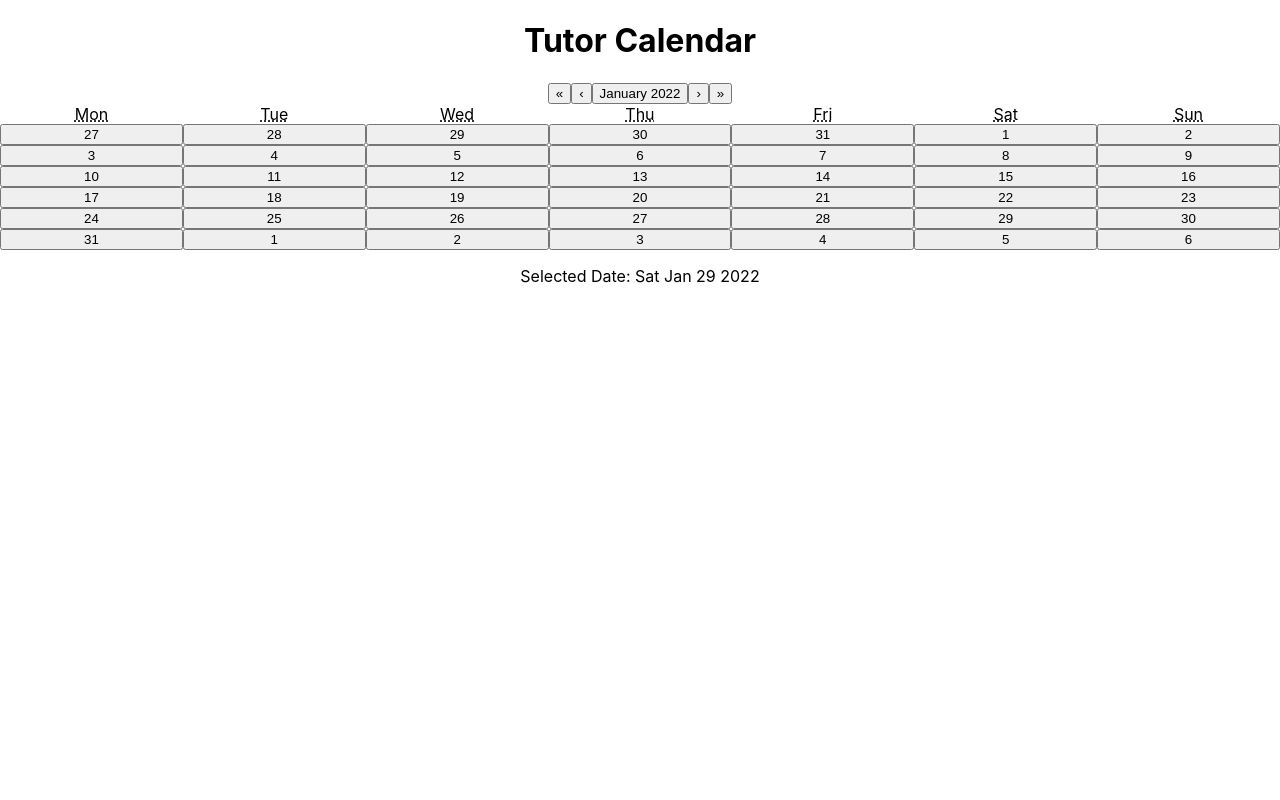
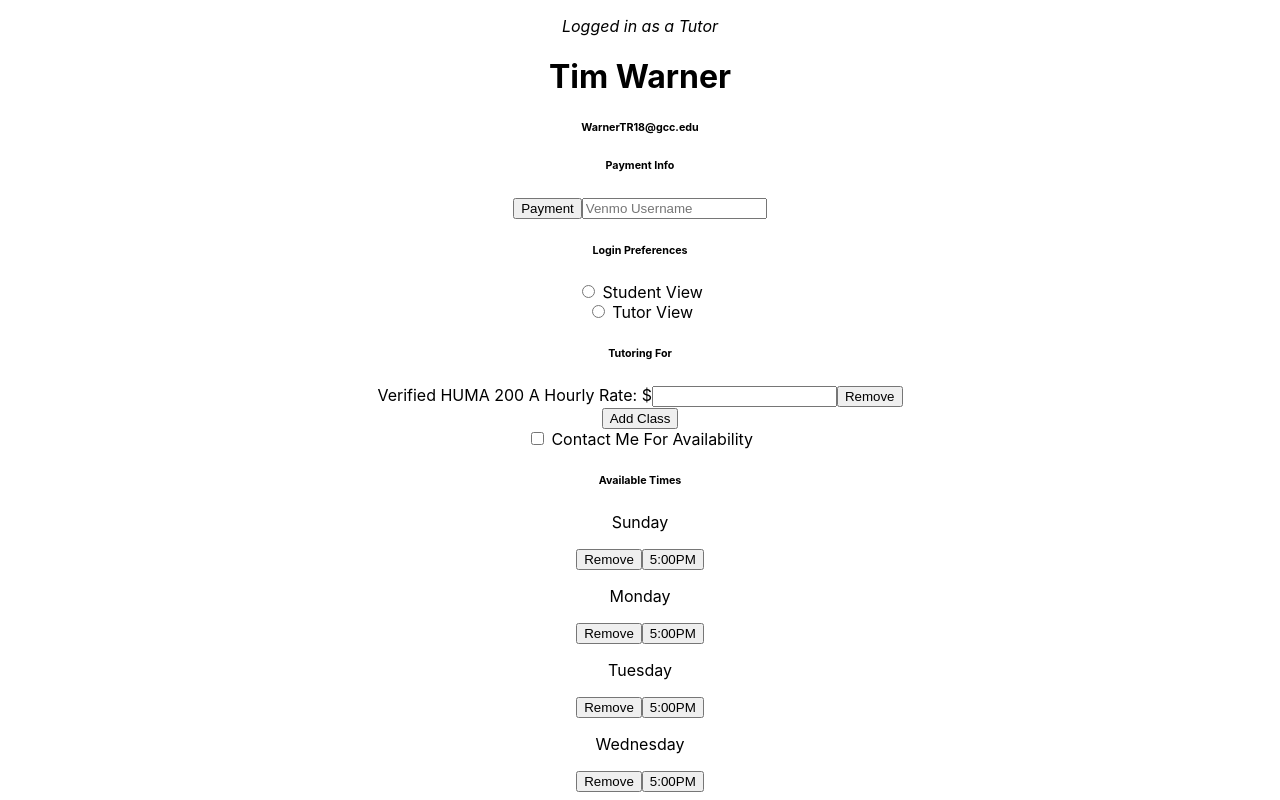
Before and after one commit to TheVypR/Find-A-Tutor, a React (Create React App) app in the folder Find-A-Tutor/react-flask-app/: page / in a window 1280 px wide. Shown: the top 800 px of the page. Built offline with nearby package versions, Linux system fonts and the light colour scheme; no server answers.

Commit message:
Changed which page loads to TutorProfile

```diff
--- a/Find-A-Tutor/react-flask-app/src/App.js
+++ b/Find-A-Tutor/react-flask-app/src/App.js
@@ -2,6 +2,7 @@ import React, {useState, useEffect} from 'react';
 import './components/App.css';
 
 import Calendar from './components/calendar'
+import TutorProfile from "./components/TutorProfile"
 
 function App() {
   const  [initialData, setInitialData] = useState([{}])
@@ -13,7 +14,7 @@ function App() {
   }, []);
   return (
     <div className="App">
-      <Calendar />
+      <TutorProfile />
     </div>
   );
 }
```
